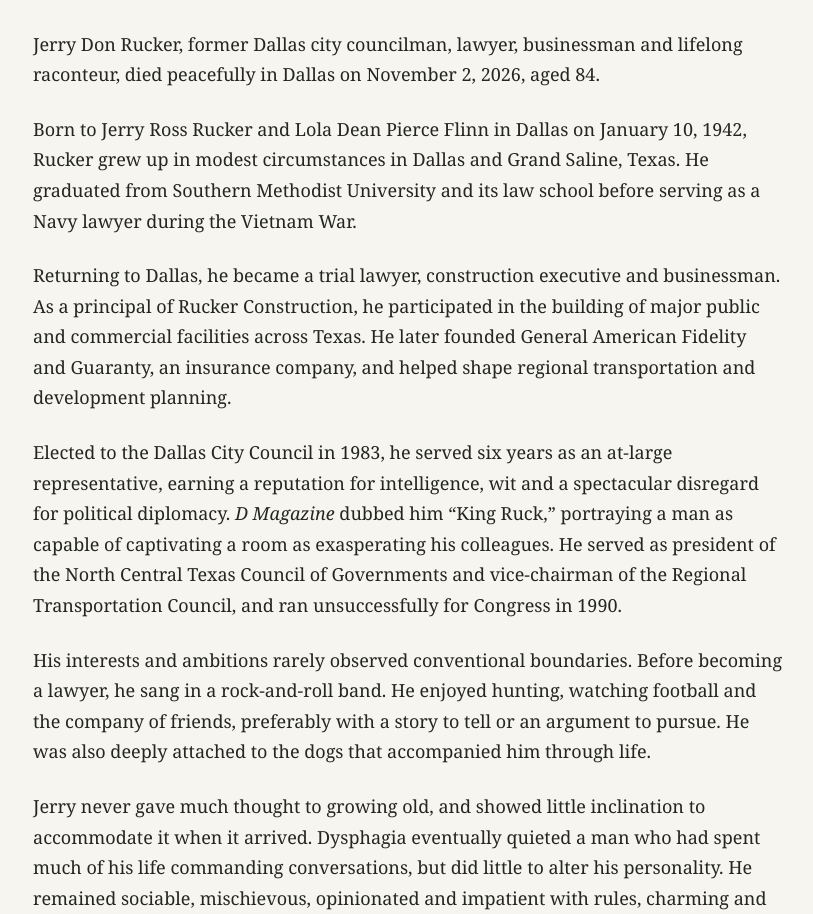
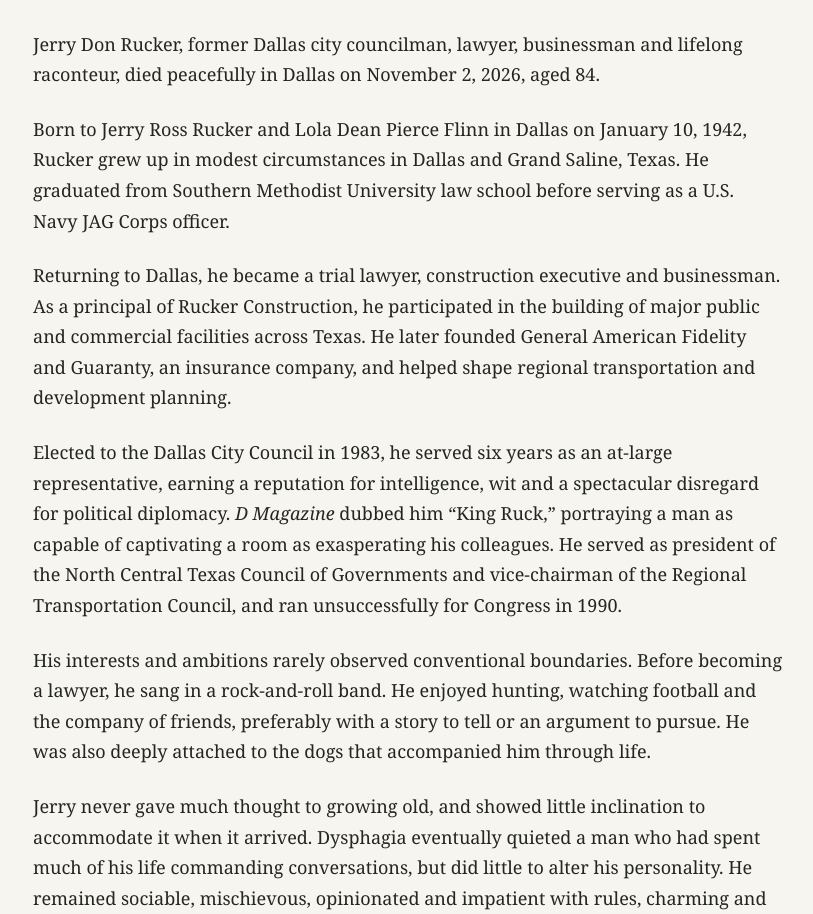
Before and after one commit to ruckerk/JerryRuckerMemorial, a plain HTML site: page index.html in a window 1280 px wide. Shown: the part 1296-2210 px from the top of the page, without its empty margins (232-1045 px from the left). Drawn offline with Linux system fonts and the light colour scheme.

Commit message:
Revise biography details for Jerry Don Rucker
Updated the description of Jerry Don Rucker's background and military service.

```diff
--- a/index.html
+++ b/index.html
@@ -132,7 +132,7 @@
      Jerry Don Rucker, former Dallas city councilman, lawyer, businessman and lifelong raconteur, died peacefully in Dallas on November 2, 2026, aged 84.
     </p>
     <p>
-     Born to Jerry Ross Rucker and Lola Dean Pierce Flinn in Dallas on January 10, 1942, Rucker grew up in modest circumstances in Dallas and Grand Saline, Texas. He graduated from Southern Methodist University and its law school before serving as a Navy lawyer during the Vietnam War.
+     Born to Jerry Ross Rucker and Lola Dean Pierce Flinn in Dallas on January 10, 1942, Rucker grew up in modest circumstances in Dallas and Grand Saline, Texas. He graduated from Southern Methodist University law school before serving as a U.S. Navy JAG Corps officer.
     </p>
     <p>
      Returning to Dallas, he became a trial lawyer, construction executive and businessman. As a principal of Rucker Construction, he participated in the building of major public and commercial facilities across Texas. He later founded General American Fidelity and Guaranty, an insurance company, and helped shape regional transportation and development planning.
```
